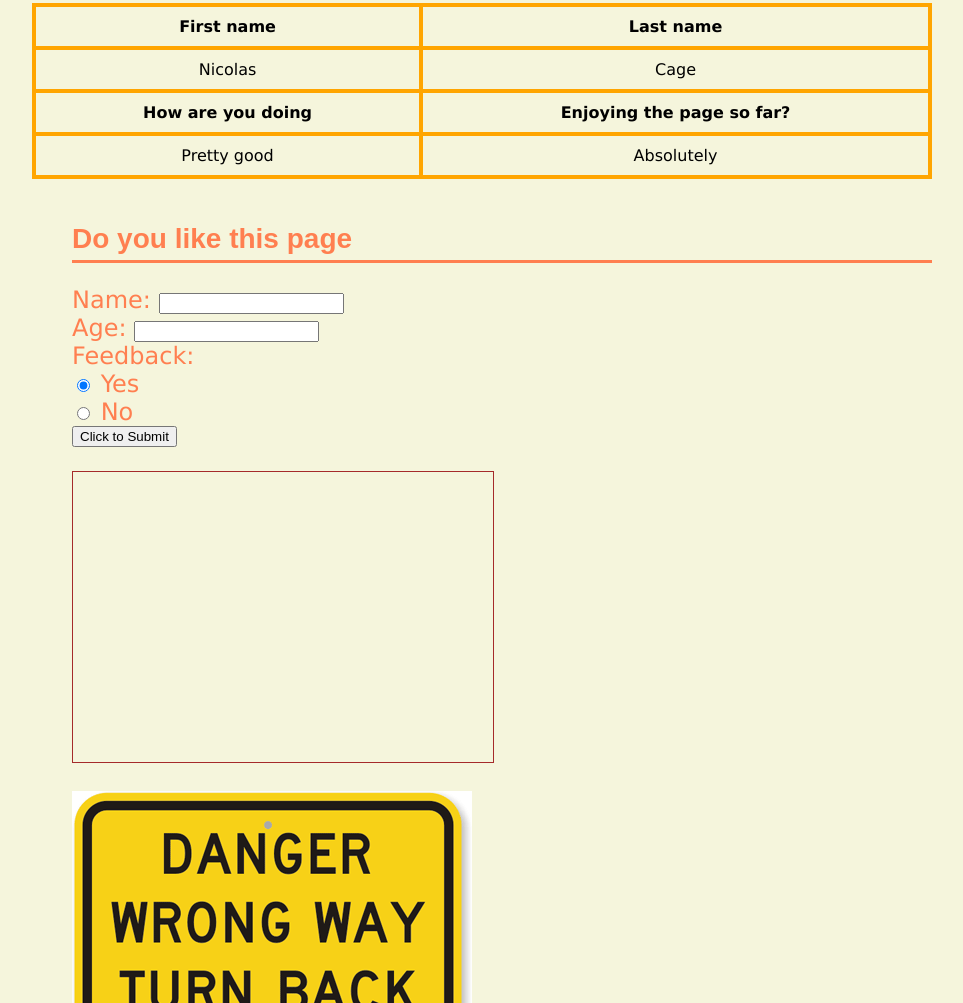
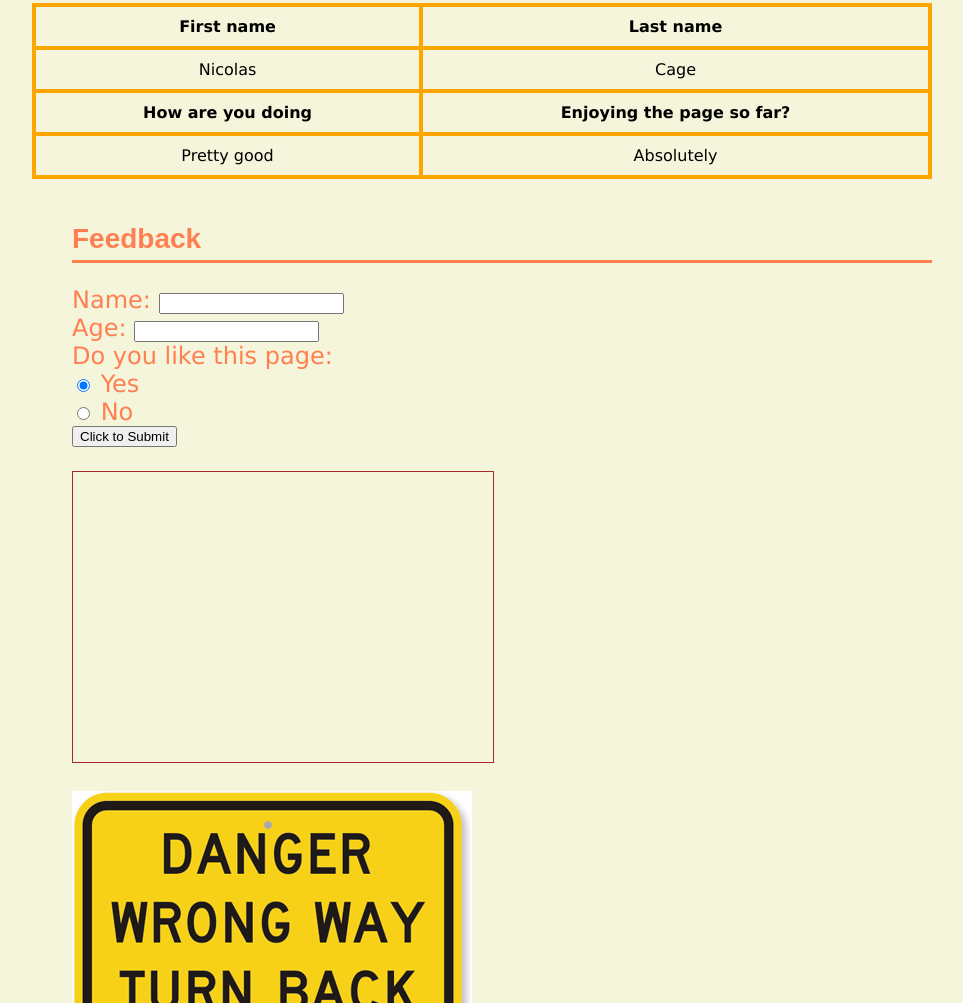
Before and after one commit to syngelsa/SakuSyngelma, a plain HTML site: page index.html in a window 1280 px wide. Shown: the part 1981-2984 px from the top of the page, without its empty margins (258-1221 px from the left). Drawn offline with Linux system fonts and the light colour scheme; some packages are replaced by stand-ins of ours.

Commit message:
Update index.html

```diff
--- a/index.html
+++ b/index.html
@@ -139,11 +139,11 @@ var map = new google.maps.Map(document.getElementById("map"), mapOptions);
     </table>
         <ol>
 
-    <h2 id="feedback"> Do you like this page </h2>
+    <h2 id="feedback"> Feedback </h2>
 <form name="feedbackform" onsubmit="return validateForm()" >
 Name: <input type="text" name="name" /><br/>
 Age: <input type="text" name="age" /><br/>
-Feedback:</br>
+Do you like this page:</br>
 <input type="radio" name="feedback" value="yes" checked> Yes <br/>
 <input type="radio" name="feedback" value="no" > No <br/>
 <input type="submit" value="Click to Submit">
```
